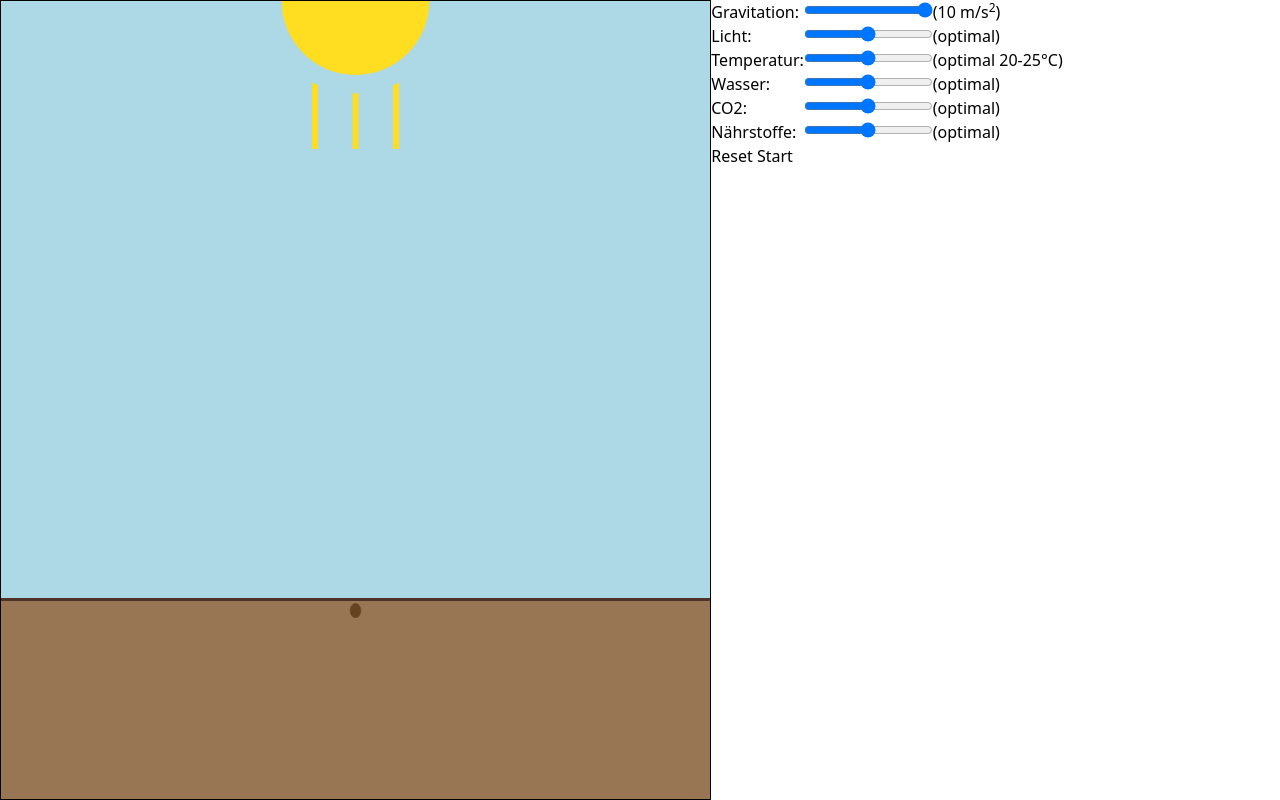
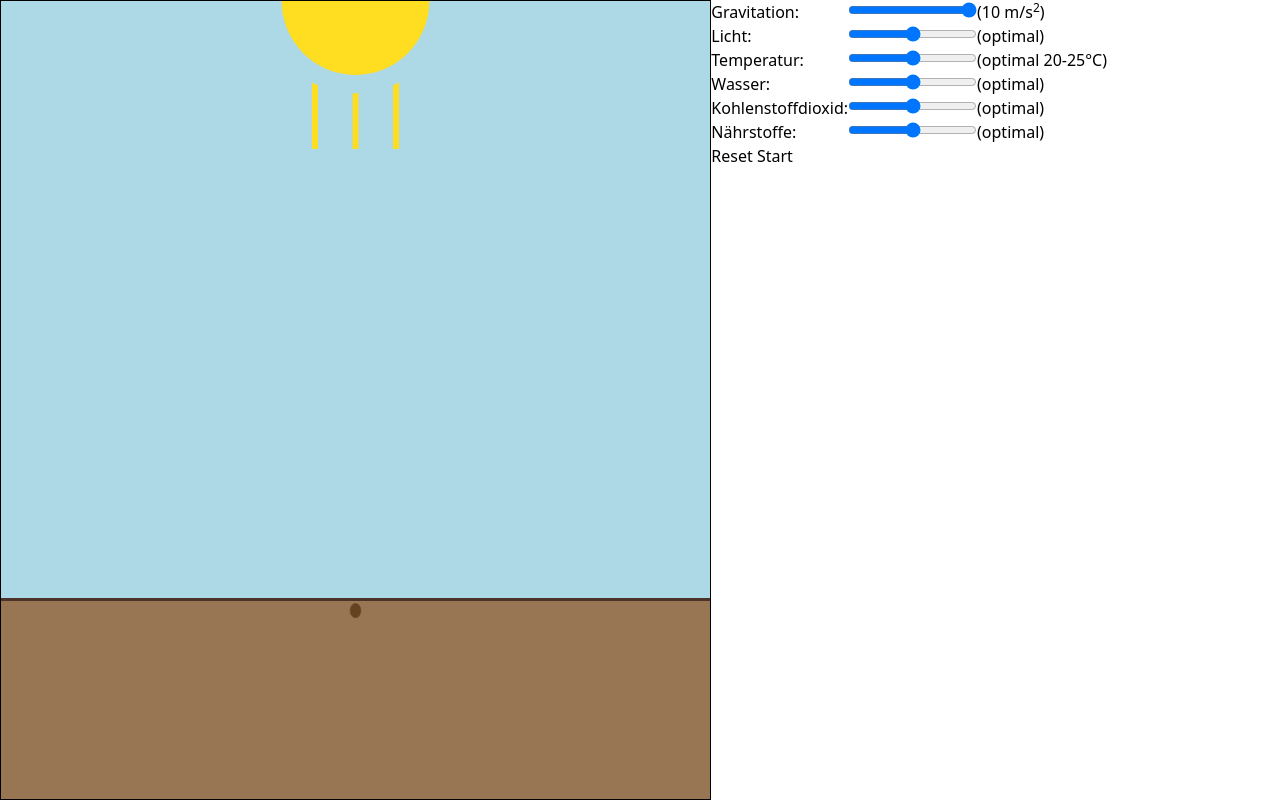
Before and after one commit to maexoman/plant-growth-visualization, a plain HTML site: page index.html in a window 1280 px wide. Drawn offline with Linux system fonts and the light colour scheme.

Commit message:
fix: change typo

```diff
--- a/index.html
+++ b/index.html
@@ -57,7 +57,7 @@
         <td id="water"></td>
       </tr>
       <tr>
-        <td>CO2: </td>
+        <td>Kohlenstoffdioxid: </td>
         <td><input type="range" id="sld-carbon-dioxide" min="0" max="4" step="1"></td>
         <td id="carbon-dioxide"></td>
       </tr>
```
